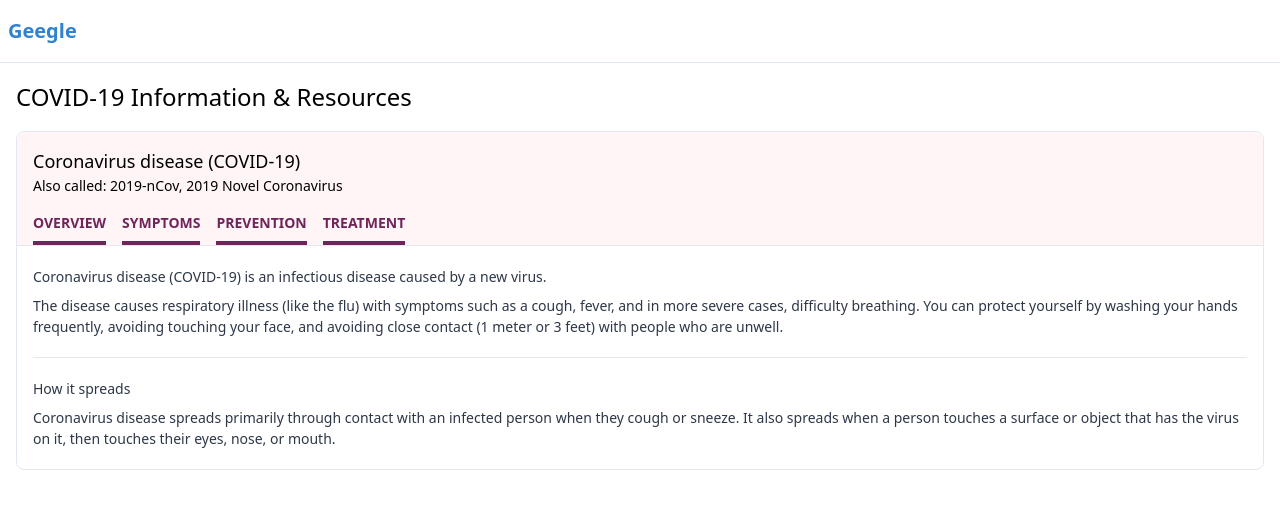
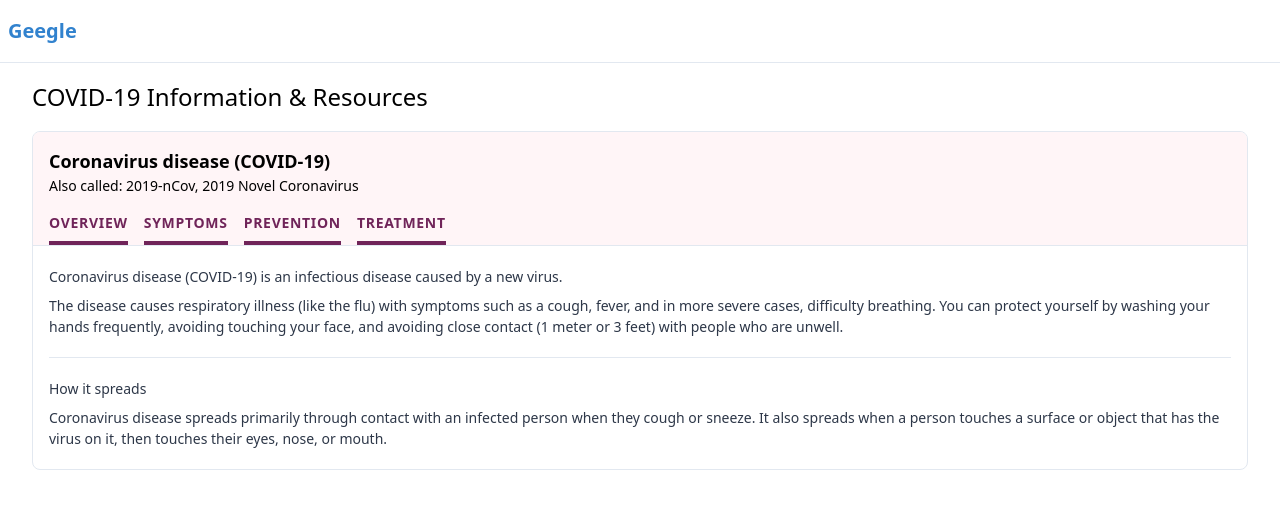
Before and after one commit to dance2die/demo.tailwind-covid19-google, a React (Create React App) app: page / in a window 1280 px wide. Shown: the top 508 px of the page. Built offline with nearby package versions, Linux system fonts and the light colour scheme.

Commit message:
tiny styling

```diff
--- a/src/App.tsx
+++ b/src/App.tsx
@@ -67,7 +67,7 @@ const Definition = () => {
     <section className='w-full border rounded-lg overflow-hidden'>
       <article className='border-b bg-pink-100'>
         <div className='p-4'>
-          <h3 className='text-lg'>Coronavirus disease (COVID-19)</h3>
+          <h3 className='text-lg font-semibold'>Coronavirus disease (COVID-19)</h3>
           <p className='text-sm'>
             Also called: 2019-nCov, 2019 Novel Coronavirus
           </p>
@@ -75,10 +75,10 @@ const Definition = () => {
         <nav className='px-4'>
           {/* prettier-ignore */}
           <ul className="flex">
-            <li className="uppercase text-pink-900 text-sm font-semibold pb-2 mr-4 border-b-4 border-pink-900" data-name="overview">overview</li>
-            <li className="uppercase text-pink-900 text-sm font-semibold pb-2 mr-4 border-b-4 border-pink-900" data-name="symptoms">symptoms</li>
-            <li className="uppercase text-pink-900 text-sm font-semibold pb-2 mr-4 border-b-4 border-pink-900" data-name="prevention">prevention</li>
-            <li className="uppercase text-pink-900 text-sm font-semibold pb-2 mr-4 border-b-4 border-pink-900" data-name="treatment">treatment</li>
+            <li className="uppercase text-pink-900 text-sm pb-2 mr-4 border-b-4 border-pink-900 tracking-wider font-semibold" data-name="overview">overview</li>
+            <li className="uppercase text-pink-900 text-sm pb-2 mr-4 border-b-4 border-pink-900 tracking-wider font-semibold" data-name="symptoms">symptoms</li>
+            <li className="uppercase text-pink-900 text-sm pb-2 mr-4 border-b-4 border-pink-900 tracking-wider font-semibold" data-name="prevention">prevention</li>
+            <li className="uppercase text-pink-900 text-sm pb-2 mr-4 border-b-4 border-pink-900 tracking-wider font-semibold" data-name="treatment">treatment</li>
           </ul>
         </nav>
       </article>
@@ -96,7 +96,7 @@ function App() {
   return (
     <div className=''>
       <Header />
-      <main className='mx-4'>
+      <main className='mx-8'>
         <Title />
 
         <Definition />
```
